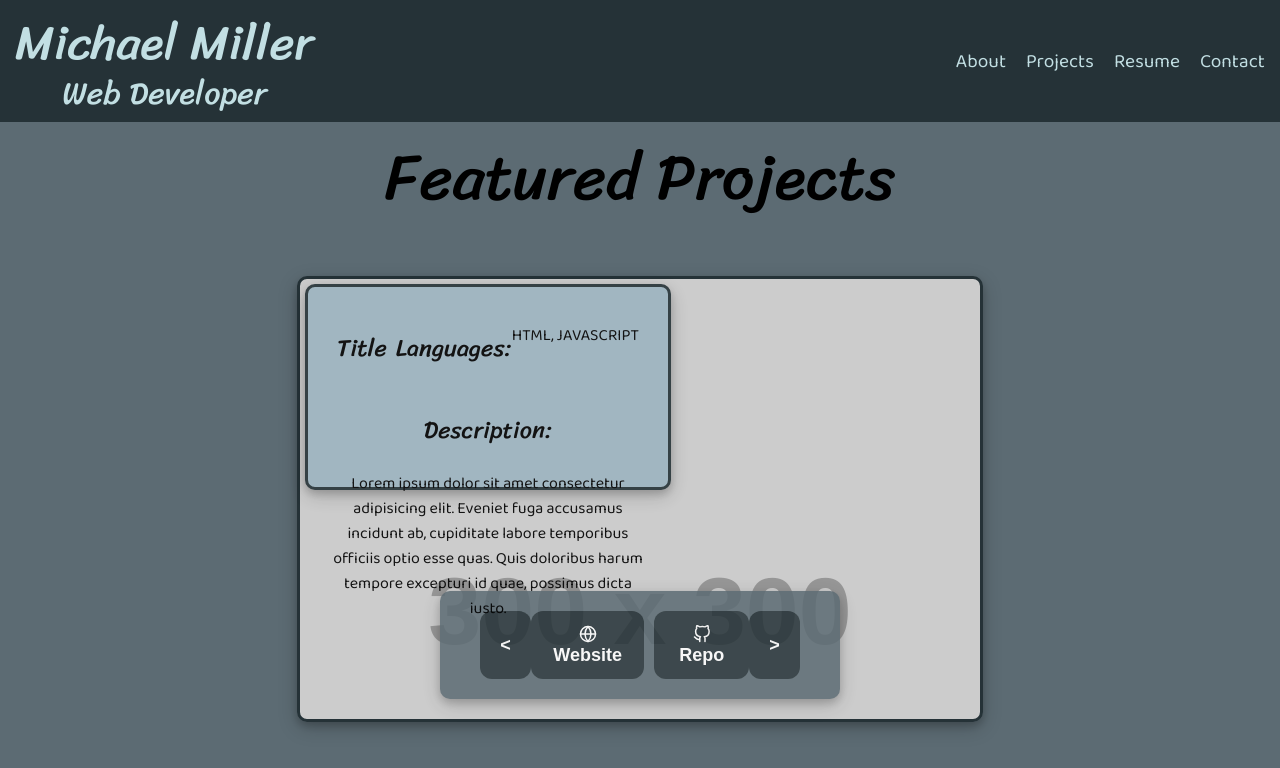
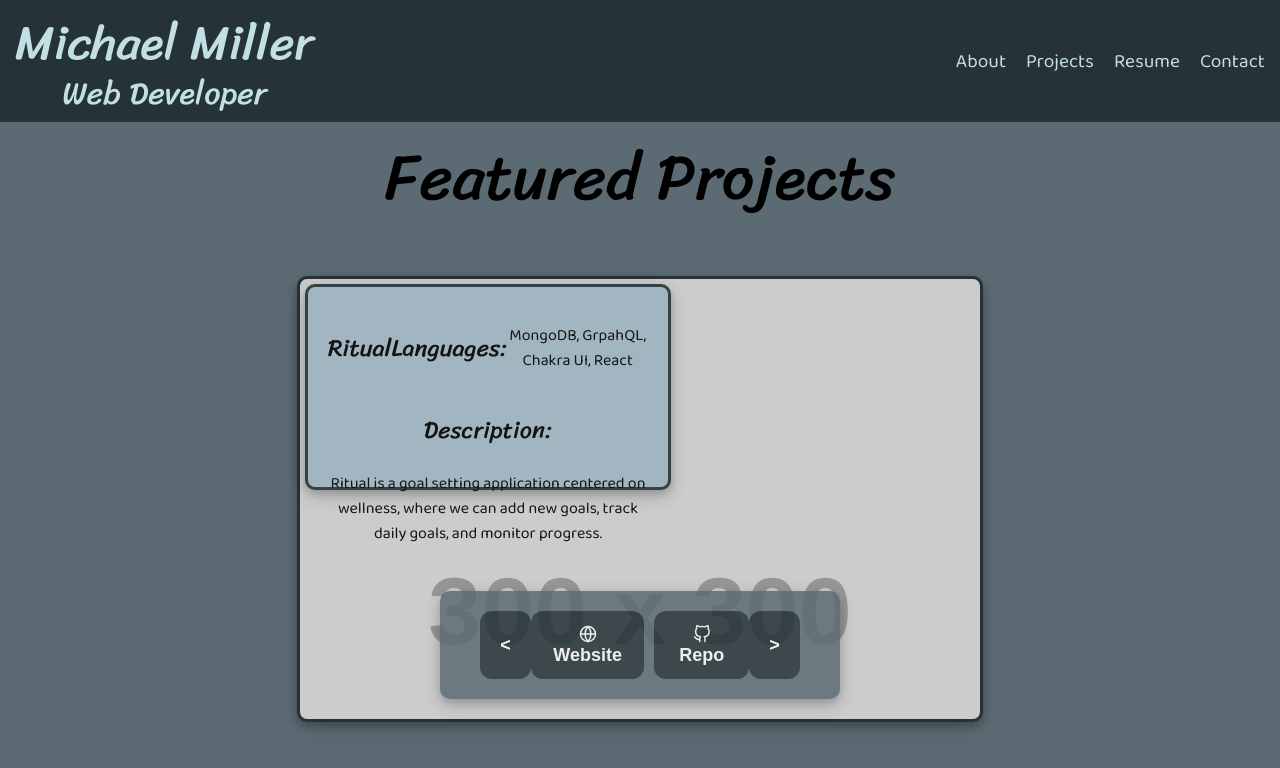
Before and after one commit to mimi5930/mike-miller-dev-port, a React (Create React App) app: page /portfolio in a window 1280 px wide. Shown: the top 768 px of the page. Built offline with nearby package versions, Linux system fonts and the light colour scheme.

Commit message:
added links to projects

```diff
--- a/src/components/ProjectDescription.jsx
+++ b/src/components/ProjectDescription.jsx
@@ -1,11 +1,6 @@
 import './styles/project-description.css';
 
-export default function ProjectDescription() {
-  const title = 'Title';
-  const languages = 'HTML, JAVASCRIPT';
-  const description =
-    'Lorem ipsum dolor sit amet consectetur adipisicing elit. Eveniet fuga accusamus incidunt ab, cupiditate labore temporibus officiis optio esse quas. Quis doloribus harum tempore excepturi id quae, possimus dicta iusto.';
-
+export default function ProjectDescription({ title, languages, description }) {
   return (
     <div className="project-info-card">
       <div className="project-title-container">
@@ -22,3 +17,5 @@ export default function ProjectDescription() {
     </div>
   );
 }
+
+// TODO: Add function that replaces language text with icons
--- /dev/null
+++ b/src/components/ProjectNavigation.jsx
@@ -0,0 +1,23 @@
+import './styles/project-navigation.css';
+import { FiGithub, FiGlobe } from 'react-icons/fi';
+
+export default function ProjectNavigation({ url, gitHub }) {
+  return (
+    <div className="project-navigation">
+      <button>{'<'}</button>
+      <div className="links">
+        <button>
+          <a href={url}>
+            <FiGlobe className="icon"></FiGlobe> Website
+          </a>
+        </button>
+        <button>
+          <a href={gitHub}>
+            <FiGithub className="icon"></FiGithub> Repo{' '}
+          </a>
+        </button>
+      </div>
+      <button>{'>'}</button>
+    </div>
+  );
+}
--- /dev/null
+++ b/src/components/styles/project-navigation.css
@@ -0,0 +1,30 @@
+.project-navigation {
+  display: flex;
+  flex-direction: row;
+  justify-content: space-between;
+  width: 50%;
+  padding: 20px 40px;
+  transition: all ease-in 0.3s;
+  background-color: var(--main-bg-color);
+  border-radius: 10px;
+  box-shadow: 0 4px 8px 0 #00000033, 0 6px 20px 0 #00000030;
+  opacity: 0.85;
+}
+
+.project-navigation:hover {
+  opacity: 1;
+}
+
+.links {
+  display: flex;
+  gap: 10px;
+}
+
+.icon {
+  margin-bottom: -2.7px;
+}
+
+a {
+  color: whitesmoke;
+  text-decoration: none;
+}
--- a/src/pages/Portfolio.jsx
+++ b/src/pages/Portfolio.jsx
@@ -1,25 +1,34 @@
 import './style/portfolio.css';
 import ProjectDescription from '../components/ProjectDescription';
-import { FiGithub, FiGlobe } from 'react-icons/fi';
+import ProjectNavigation from '../components/ProjectNavigation';
+
+const testProject = {
+  title: 'Ritual',
+  pic: 'ritual.png',
+  languages: 'MongoDB, GrpahQL, Chakra UI, React',
+  description:
+    'Ritual is a goal setting application centered on wellness, where we can add new goals, track daily goals, and monitor progress.',
+  alt: "Ritual's homepage",
+  url: 'https://ritual-app-01.herokuapp.com/',
+  gitHub: 'https://github.com/Metelak/Ritual'
+};
 
 export default function Portfolio() {
   return (
     <div className="project-container">
       <h1 className="portfolio-page-title">Featured Projects</h1>
-      <div className="project-card">
-        <div className="project-navigation">
-          <button>{'<'}</button>
-          <div className="links">
-            <button>
-              <FiGlobe className="icon"></FiGlobe> Website
-            </button>
-            <button>
-              <FiGithub className="icon"></FiGithub> Repo
-            </button>
-          </div>
-          <button>{'>'}</button>
-        </div>
-        <ProjectDescription />
+      <div
+        className="project-card"
+        style={{
+          backgroundImage: require(`../img/projects/${testProject.pic}`)
+        }}
+      >
+        <ProjectNavigation url={testProject.url} gitHub={testProject.gitHub} />
+        <ProjectDescription
+          title={testProject.title}
+          languages={testProject.languages}
+          description={testProject.description}
+        />
       </div>
     </div>
   );
--- a/src/pages/style/portfolio.css
+++ b/src/pages/style/portfolio.css
@@ -29,7 +29,7 @@
   background-size: cover;
 }
 
-.project-navigation {
+/* .project-navigation {
   display: flex;
   flex-direction: row;
   justify-content: space-between;
@@ -46,11 +46,11 @@
   opacity: 1;
 }
 
-.icon {
-  margin-bottom: -2.7px;
-}
-
 .links {
   display: flex;
   gap: 10px;
 }
+
+.icon {
+  margin-bottom: -2.7px;
+} */
```
